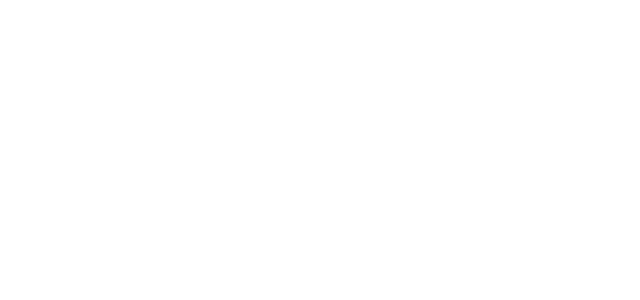
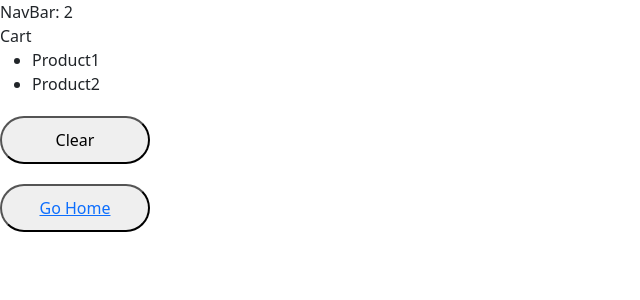
Before and after one commit to StanKarpenko1/react-exercises-cypress, a React (Vite) app: page /cart in a window 1280 px wide. Before the commit this address had no page. Shown: the top 300 px of the page, without its empty margins (0-640 px from the left). Built offline with nearby package versions, Linux system fonts and the light colour scheme.

Commit message:
cart clear addded

```diff
--- a/src/App.tsx
+++ b/src/App.tsx
@@ -5,6 +5,7 @@
 import AlertPage from "./pages/AlertPage";
 import ButtonsPage from "./pages/ButtonsPage";
 import LikePage from "./pages/LikePage";
+import CartAppPage from "./pages/CartAppPage";
 
 function App() {
   return (
@@ -22,6 +23,10 @@
 
         <Route path="/like" element={<LikePage />} />
 
+        <Route path="/cart" element={<CartAppPage />} />
+
+
+
       </Routes>
     </Router>
   );
--- /dev/null
+++ b/src/components/Cart/Cart.tsx
@@ -0,0 +1,24 @@
+import styles from '../../styles/App.module.css'
+
+interface Props {
+    cartItems: string[];
+    onClear: () => void;
+}
+
+const  Cart = ({cartItems, onClear}: Props) => {
+  return (
+    <>
+
+        <div>Cart</div>
+        <ul>
+            {cartItems.map(item => <li key={item}>{item}</li> )}
+        </ul>
+        <div className={styles.buttonGroup}>
+            <button onClick={onClear}>Clear</button>
+        </div>
+
+    </>
+  )
+}
+
+export default Cart
--- a/src/components/GoHome/GoHome.tsx
+++ b/src/components/GoHome/GoHome.tsx
@@ -1,11 +1,16 @@
 import { Link } from "react-router-dom";
+import styles from '../../styles/App.module.css'
 
 function GoHomeButton() {
   return (
     <>
-      <button>
+    <div className={styles.buttonGroup}>
+    <button>
         <Link to="/">Go Home</Link>
       </button>
+
+    </div>
+
     </>
   );
 }
--- /dev/null
+++ b/src/components/NavBar/NavBar.tsx
@@ -0,0 +1,10 @@
+
+interface Props  {
+    cartItemsCount: number
+}
+
+const NavBar = ({cartItemsCount}: Props) => {
+    return <div> NavBar: {cartItemsCount} </div>
+}
+
+export default NavBar
--- a/src/pages/ButtonPage.module.css
+++ b/src/pages/ButtonPage.module.css
@@ -7,5 +7,4 @@
     margin-top: 40px;
     padding: 8px 12px;
 
-
-  }
+}
--- a/src/pages/ButtonsPage.tsx
+++ b/src/pages/ButtonsPage.tsx
@@ -3,6 +3,7 @@
 import Alert from "../components/Alert/Alert";
 import GoHomeButton from "../components/GoHome/GoHome";
 import styles from "./ButtonPage.module.css";
+
 
 const ButtonsPage = () => {
   const [alertVisible, setAlertVisible] = useState(false);
--- /dev/null
+++ b/src/pages/CartAppPage.tsx
@@ -0,0 +1,20 @@
+import { useState } from "react";
+import Cart from "../components/Cart/Cart";
+import NavBar from "../components/NavBar/NavBar"
+import GoHomeButton from "../components/GoHome/GoHome";
+
+
+const CartAppPage = () => {
+
+    const [cartItems, setCartItems] = useState(['Product1', 'Product2'])
+
+    return (
+    <>
+        <NavBar cartItemsCount={cartItems.length}/>
+        <Cart cartItems={cartItems} onClear={() => setCartItems([])}/>
+        <GoHomeButton />
+    </>
+  )
+}
+
+export default CartAppPage
--- a/src/pages/Home.tsx
+++ b/src/pages/Home.tsx
@@ -11,6 +11,7 @@
         <li><Link to="/alert"> Alert </Link> </li>
         <li><Link to="/buttons"> Buttons </Link> </li>
         <li><Link to="/like"> Like </Link> </li>
+        <li><Link to="/cart"> Clear Shoping Cart </Link> </li>
 
       </ul>
     </div>
--- /dev/null
+++ b/src/styles/App.module.css
@@ -0,0 +1,14 @@
+.buttonGroup {
+    display: flex;
+    flex-direction: column;
+    gap: 10px;
+    margin-top: 20px;
+    align-items: flex-start;
+  }
+
+.buttonGroup button {
+    width: 150px;        /* Equal size */
+    padding: 10px 16px;
+    font-size: 16px;
+    border-radius: 999px;
+  }
```
Also changed, not shown: src/styles/App.css (deleted).
